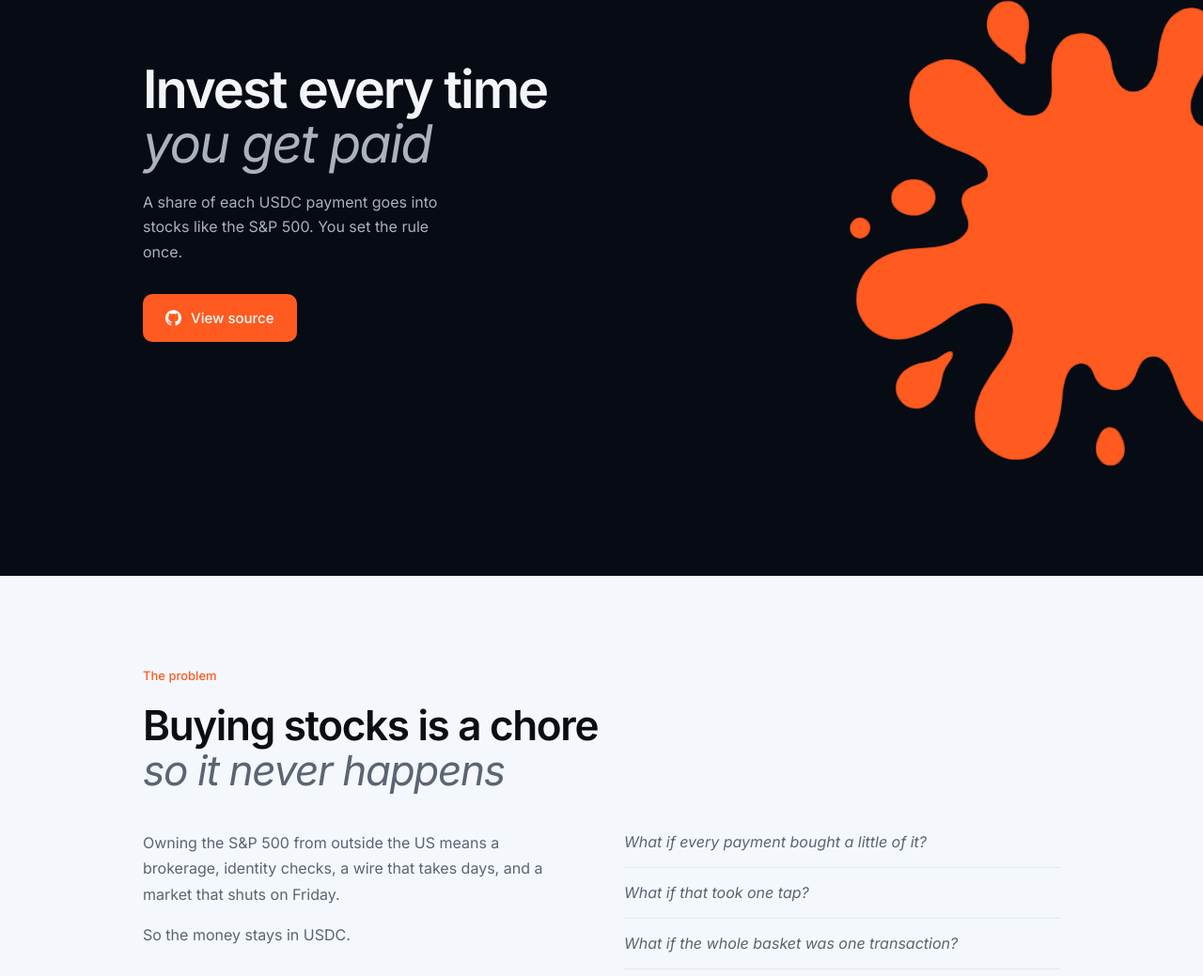
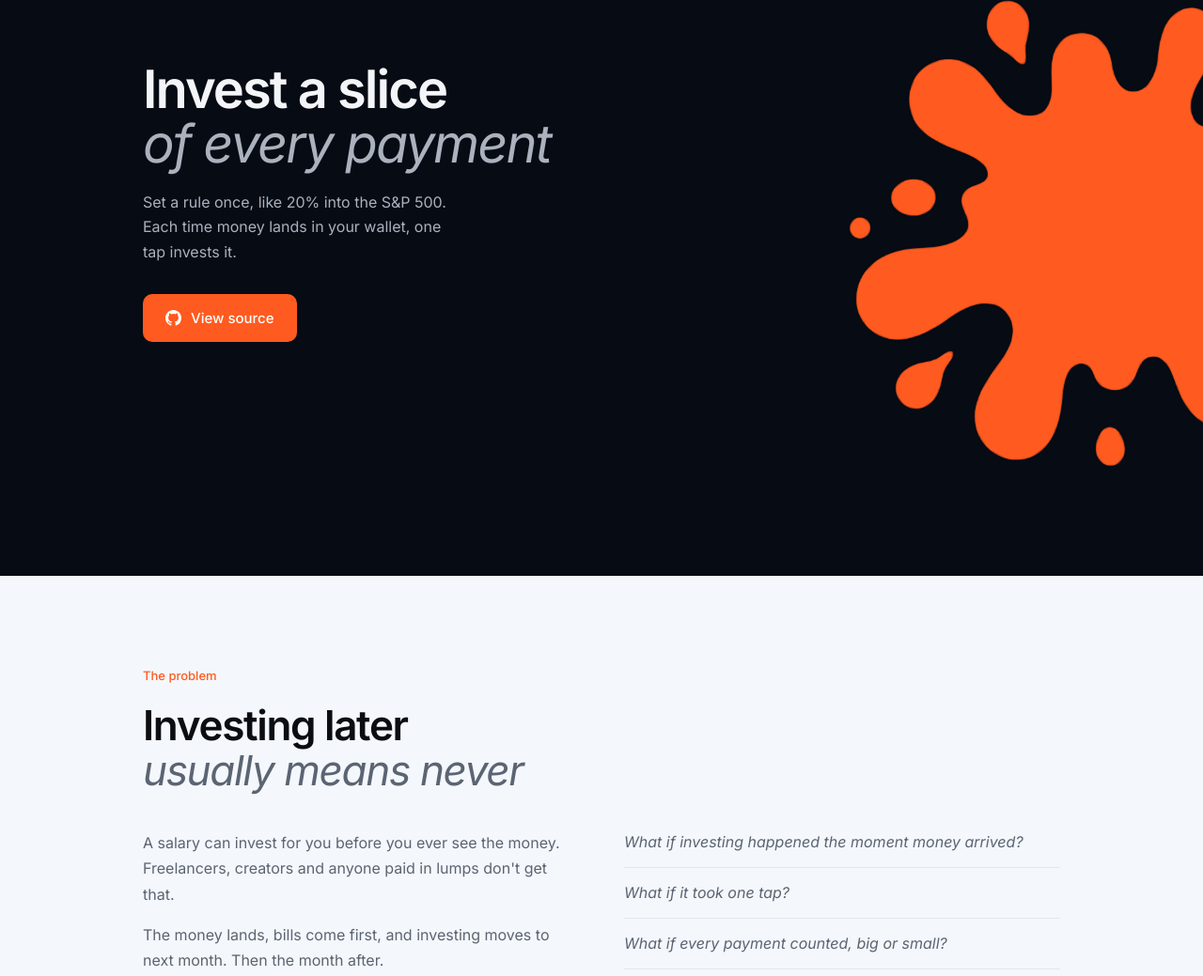
Before and after one commit to Nnadijoshuac/Stash, a website: page apps/web/public/landing.html in a window 1280 px wide. Shown: the part 187-1226 px from the top of the page at 94% size. Drawn offline with Linux system fonts and the light colour scheme.

Commit message:
Pitch Stash as investing a slice of every payment, for anyone paid in lumps, instead of by currency

```diff
--- a/apps/web/public/landing.html
+++ b/apps/web/public/landing.html
@@ -3,8 +3,8 @@
 <head>
   <meta charset="utf-8">
   <meta name="viewport" content="width=device-width, initial-scale=1">
-  <title>Stash — invest every time you get paid</title>
-  <meta name="description" content="A share of every USDC payment you receive goes into stocks like the S&amp;P 500. Set the rule once.">
+  <title>Stash — invest a slice of every payment</title>
+  <meta name="description" content="Set a rule once. Each time money lands in your wallet, one tap puts a slice of it into stocks.">
   <link rel="icon" type="image/png" href="/brand/stash-splat-64.png">
   <link rel="preconnect" href="https://fonts.googleapis.com">
   <link rel="preconnect" href="https://fonts.gstatic.com" crossorigin>
@@ -21,8 +21,8 @@
 
   <header class="hero" id="top" data-nav="dark">
     <div class="hero-body">
-      <h1>Invest every time<span class="soft">you get paid</span></h1>
-      <p class="lede">A share of each USDC payment goes into stocks like the S&amp;P&nbsp;500. You set the rule once.</p>
+      <h1>Invest a slice<span class="soft">of every payment</span></h1>
+      <p class="lede">Set a rule once, like 20% into the S&amp;P&nbsp;500. Each time money lands in your wallet, one tap invests it.</p>
       <div class="cta-row">
         <a class="btn btn-orange" href="https://github.com/Nnadijoshuac/Stash">
           <svg width="17" height="17" viewBox="0 0 16 16" fill="currentColor" aria-hidden="true"><path d="M8 0C3.58 0 0 3.58 0 8c0 3.54 2.29 6.53 5.47 7.59.4.07.55-.17.55-.38 0-.19-.01-.82-.01-1.49-2.01.37-2.53-.49-2.69-.94-.09-.23-.48-.94-.82-1.13-.28-.15-.68-.52-.01-.53.63-.01 1.08.58 1.23.82.72 1.21 1.87.87 2.33.66.07-.52.28-.87.51-1.07-1.78-.2-3.64-.89-3.64-3.95 0-.87.31-1.59.82-2.15-.08-.2-.36-1.02.08-2.12 0 0 .67-.21 2.2.82a7.6 7.6 0 0 1 2-.27c.68 0 1.36.09 2 .27 1.53-1.04 2.2-.82 2.2-.82.44 1.1.16 1.92.08 2.12.51.56.82 1.27.82 2.15 0 3.07-1.87 3.75-3.65 3.95.29.25.54.73.54 1.48 0 1.07-.01 1.93-.01 2.2 0 .21.15.46.55.38A8.01 8.01 0 0 0 16 8c0-4.42-3.58-8-8-8Z"/></svg>
@@ -37,16 +37,16 @@
     <section class="section">
       <div class="wrap">
         <p class="label">The problem</p>
-        <h2>Buying stocks is a chore<span class="soft">so it never happens</span></h2>
+        <h2>Investing later<span class="soft">usually means never</span></h2>
         <div class="two">
           <div class="prose">
-            <p>Owning the S&amp;P&nbsp;500 from outside the US means a brokerage, identity checks, a wire that takes days, and a market that shuts on Friday.</p>
-            <p>So the money stays in USDC.</p>
+            <p>A salary can invest for you before you ever see the money. Freelancers, creators and anyone paid in lumps don't get that.</p>
+            <p>The money lands, bills come first, and investing moves to next month. Then the month after.</p>
           </div>
           <ul class="asks">
-            <li>What if every payment bought a little of it?</li>
-            <li>What if that took one tap?</li>
-            <li>What if the whole basket was one transaction?</li>
+            <li>What if investing happened the moment money arrived?</li>
+            <li>What if it took one tap?</li>
+            <li>What if every payment counted, big or small?</li>
           </ul>
         </div>
       </div>
@@ -67,8 +67,8 @@
           <li>
             <span class="step-n">02</span>
             <div>
-              <h3>Get paid in USDC</h3>
-              <p>Stash reads the payment off the chain. The amount is never typed in.</p>
+              <h3>Get paid</h3>
+              <p>From a client, a platform or a prize, in USDC. Stash sees it land in your wallet, so the amount is never typed in.</p>
             </div>
           </li>
           <li>
@@ -114,7 +114,7 @@
 
     <section class="section closing">
       <div class="wrap">
-        <h2>Your next payment<span class="soft">could buy the S&amp;P&nbsp;500</span></h2>
+        <h2>Start with<span class="soft">your next payment</span></h2>
         <a class="btn btn-ink" href="https://github.com/Nnadijoshuac/Stash">Read the source</a>
       </div>
     </section>
@@ -123,7 +123,7 @@
   <!-- The page ends on the fade, with the wordmark at the bottom. -->
   <footer class="footer">
     <div class="wrap foot">
-      <span>Stash · invest every time you get paid</span>
+      <span>Stash · invest a slice of every payment</span>
       <span>Built for the Dev3pack Global Hackathon · running on a forked Solana mainnet</span>
     </div>
     <div class="giant" aria-hidden="true">Stash</div>
```
Also changed, not shown: apps/web/public/app.html (+2 -2 lines).
